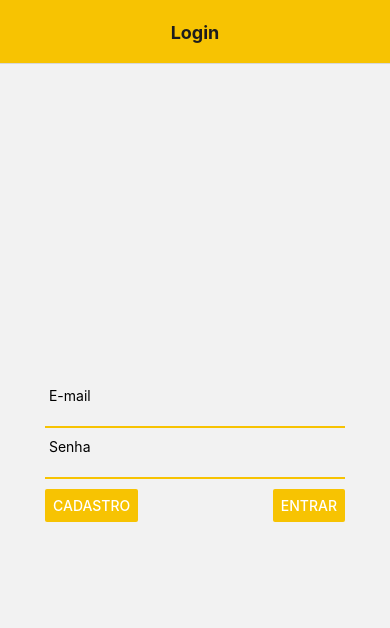
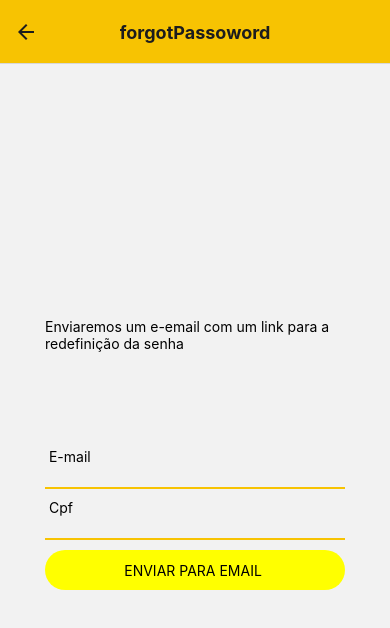
Before and after one commit to henrikeSilva93/ADS031, a React Native app: screen /forgotPassoword in a window 390 px wide. Shown: the top 628 px of the page. Built offline with nearby package versions, Linux system fonts and the light colour scheme.

Commit message:
add forgot password screen

```diff
--- a/App.js
+++ b/App.js
@@ -10,6 +10,7 @@ import TelaCadastro from './screens/TelaCadastro';
 import Detalhes from './screens/details';
 import FilterServices from './screens/filterServices';
 import CadastrarServices from './screens/CadastrarServives';
+import forgotPassword from './screens/forgotPassword';
 
 export default function App() {
   const Stack = createNativeStackNavigator();
@@ -64,6 +65,11 @@ export default function App() {
               component={CadastrarServices}
               options={HeaderOptions}
             />
+               <Stack.Screen
+              name="forgotPassoword"
+              component={forgotPassword}
+              options={HeaderOptions}
+            />
           </Stack.Navigator>
         </NavigationContainer>
       )}
--- a/app.json
+++ b/app.json
@@ -23,7 +23,8 @@
       "adaptiveIcon": {
         "foregroundImage": "./assets/adaptive-icon.png",
         "backgroundColor": "#FFFFFF"
-      }
+      },
+      "package": "br.com.worker"
     },
     "web": {
       "favicon": "./assets/favicon.png"
--- a/screens/Home/index.js
+++ b/screens/Home/index.js
@@ -2,7 +2,7 @@ import React, { useEffect } from 'react';
 import { useState } from 'react';
 import { TouchableOpacity, Text, StyleSheet} from 'react-native';
 import Card  from '../../components/card';
-import { Icon } from 'react-native-elements'
+
 
 const Home = ({navigation}) => {
   const [UserRole, setUserRole] = useState('prestador');
@@ -20,23 +20,13 @@ const Home = ({navigation}) => {
    <TouchableOpacity
    style={styles.filterButton}
    onPress={()=> navigation.navigate('CadastrarServices')}>
-     <Icon
-   name='plus'
-   type='font-awesome-5'
-   size="35"
-   style={{marginTop:30}}
- />
+  <Text>+</Text>
    </TouchableOpacity>
    :
    <TouchableOpacity
    style={styles.filterButton}
    onPress={()=> navigation.navigate('filterServices')}>
-     <Icon
-   name='filter'
-   type='font-awesome-5'
-   size="35"
-   style={{marginTop:30}}
- />
+     <Text>F</Text>
    </TouchableOpacity>
  }
   </>
--- /dev/null
+++ b/screens/forgotPassword.js
@@ -0,0 +1,73 @@
+import * as React from 'react';
+import {
+  View,
+  Text,
+  TextInput,
+  Button,
+  StyleSheet,
+  Alert,
+  Image,
+  TouchableOpacity,
+} from 'react-native';
+import { NavigationContainer } from '@react-navigation/native';
+
+export default function forgotPassword({ navigation }) {
+
+  const cadastro = () => {
+alert('Um email para confirmar sua recuperação foi enviado');
+}
+
+  return (
+
+    <View style={styles.container}>
+
+     <Text style={{color:'black', textAlign:'left', height:130,  }} >Enviaremos um e-email com um link para a redefinição da senha  </Text>
+      <Text> E-mail </Text>
+      <TextInput
+        keyboardType="email-address"
+        autoCapitalize={'none'}
+        style={styles.field}
+      />
+
+      <Text> Cpf </Text>
+      <TextInput
+        keyboardType="number-pad"
+        secureTextEntry={true}
+        style={styles.field}
+      />
+      <TouchableOpacity style={styles.btnCadastro} onPress={()=>cadastro()}>
+    <Text style={{color:'black', textAlign:'center'}} > ENVIAR PARA EMAIL  </Text>
+    </TouchableOpacity>
+
+    </View>
+  );
+}
+
+const styles = StyleSheet.create({
+  container: {
+    flex: 1,
+    flexDirection: 'column',
+    justifyContent: 'center',
+    padding: 45,
+  },
+  field: {
+    borderBottomWidth: 2,
+    borderColor: '#F7C302',
+    paddingBottom: 5,
+    marginBottom: 10,
+  },
+  fixToText: {
+    flexDirection: 'row',
+    justifyContent: 'space-between',
+  },
+
+   btnCadastro:{
+  width:'100%',
+  height:40,
+  backgroundColor:'yellow',
+  borderRadius:20,
+  justifyContent:'center'
+  }
+
+
+});
```
Also changed, not shown: package.json (+13 -7 lines), 46 other files (tests, documents, lock files or other folders).
